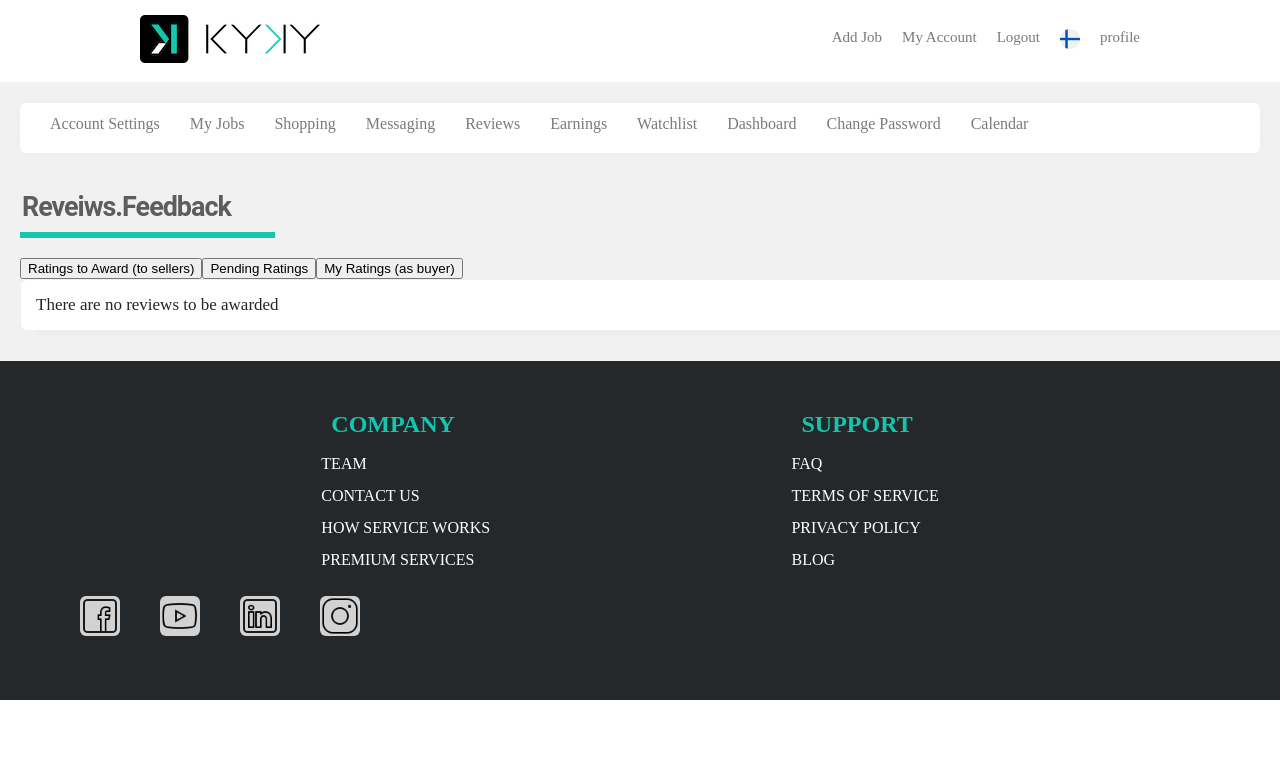
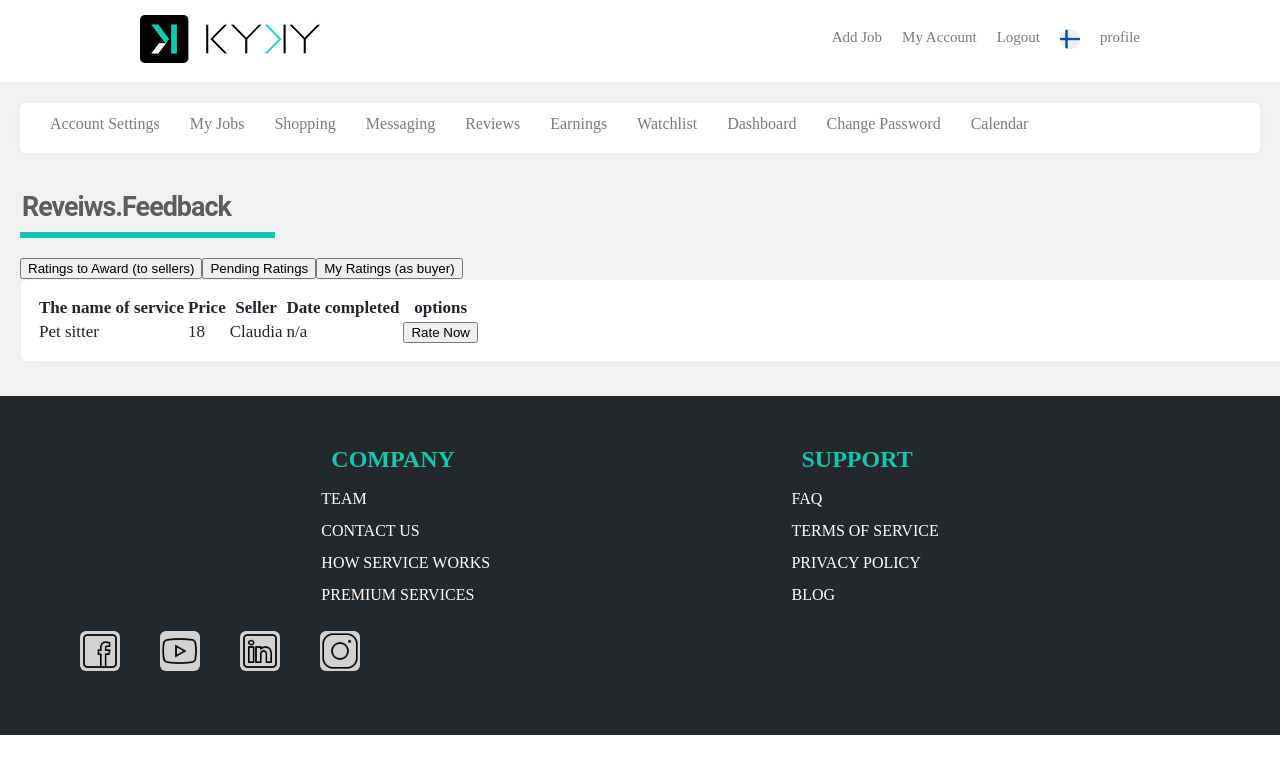
Before and after one commit to sunjus/kyky, a React (Create React App) app: page /reviewpage in a window 1280 px wide. Shown: the top 774 px of the page. Built offline with nearby package versions, Linux system fonts and the light colour scheme.

Commit message:
split data for review dev, add ReviewRatingsToAward component

```diff
--- a/src/components/ReviewPage.js
+++ b/src/components/ReviewPage.js
@@ -1,42 +1,27 @@
 import React, { useState } from 'react';
-import Review from './Review';
 import './ReviewPage.css';
-
-const content = [
-  {
-    tab: 'Ratings to Award (to sellers)',
-    emptyMsg: 'There are no reviews to be awarded',
-  },
-  {
-    tab: 'Pending Ratings',
-    emptyMsg: 'You have no pending reviews',
-  },
-  {
-    tab: 'My Ratings (as buyer)',
-    emptyMsg: 'You have no reviews',
-    reviews: [],
-  },
-];
+import data from '../data_for_review';
+import ReviewRatingsToAward from './ReviewRatingsToAward';
 
 const useTabs = (initialTabs, allTabs) => {
   const [contentIndex, setContentIndex] = useState(initialTabs);
   return {
+    contentIndex,
     contentItem: allTabs[contentIndex],
     contentChange: setContentIndex,
   };
 };
 
 function Reviewpage() {
-  const { contentItem, contentChange } = useTabs(0, content);
-  const reviewList = contentItem.reviews;
-  const nReviews = reviewList ? reviewList.length : 0;
+  const { contentIndex, contentItem, contentChange } = useTabs(0, data.contents);
+
   return (
     <div className="reviewpage">
       <div className="review_title">
         <h3>Reveiws.Feedback</h3>
       </div>
       <div className="review_container">
-        {content.map((section, index) => (
+        {data.contents.map((section, index) => (
           <div className="review_tabs" key={section.tab}>
             <button onClick={() => contentChange(index)} classNane="review_btn" type="button">
               {section.tab}
@@ -45,9 +30,7 @@ function Reviewpage() {
         ))}
       </div>
       <div className="review_contents">
-        {nReviews === 0
-          ? contentItem.emptyMsg
-          : reviewList.map((review) => <Review data={review} key={review.index} />)}
+        {contentIndex === 0 && <ReviewRatingsToAward items={contentItem.items} />}
       </div>
     </div>
   );
--- /dev/null
+++ b/src/components/ReviewRatingsToAward.js
@@ -0,0 +1,25 @@
+/* eslint-disable react/prop-types */
+function ReviewRatingsToAward({ items }) {
+  return (
+    <table>
+      <tr>
+        <th>The name of service</th>
+        <th>Price</th>
+        <th>Seller</th>
+        <th>Date completed</th>
+        <th>options</th>
+      </tr>
+      {items.map((item) => (
+        <tr key={item.transactionId}>
+          <td>{item.service}</td>
+          <td>{item.price}</td>
+          <td>{item.seller}</td>
+          <td>{item.completed}</td>
+          <td><button type="button">Rate Now</button></td>
+        </tr>
+      ))}
+    </table>
+  );
+}
+
+export default ReviewRatingsToAward;
--- /dev/null
+++ b/src/data_for_review.js
@@ -0,0 +1,26 @@
+const contents = [
+  {
+    tab: 'Ratings to Award (to sellers)',
+    emptyMsg: 'There are no reviews to be awarded',
+    items: [
+      {
+        transactionId: 0,
+        service: 'Pet sitter',
+        seller: 'Claudia',
+        completed: 'n/a',
+        price: 18,
+      },
+    ],
+  },
+  {
+    tab: 'Pending Ratings',
+    emptyMsg: 'You have no pending reviews',
+  },
+  {
+    tab: 'My Ratings (as buyer)',
+    emptyMsg: 'You have no reviews',
+    reviews: [],
+  },
+];
+
+export default { contents };
```
